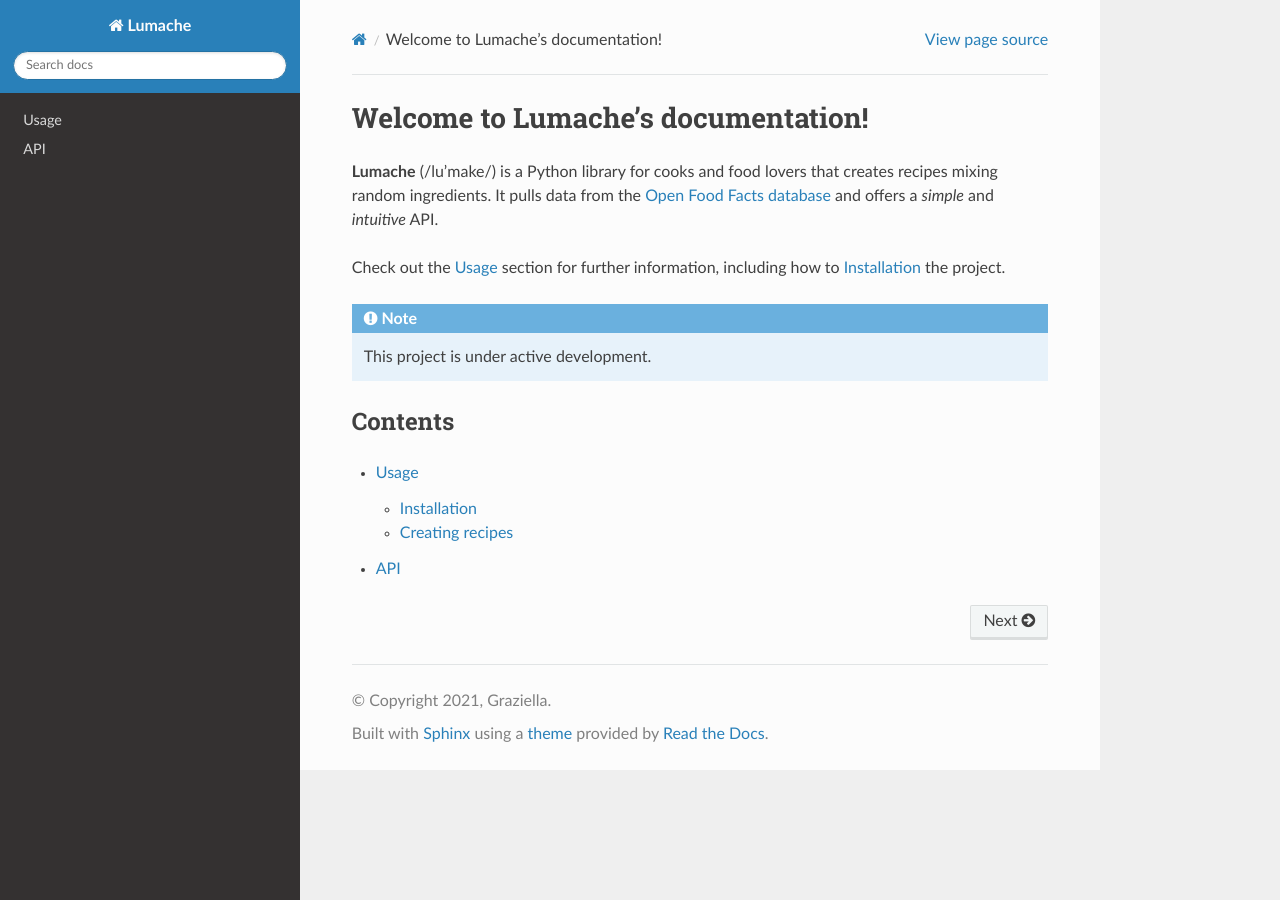
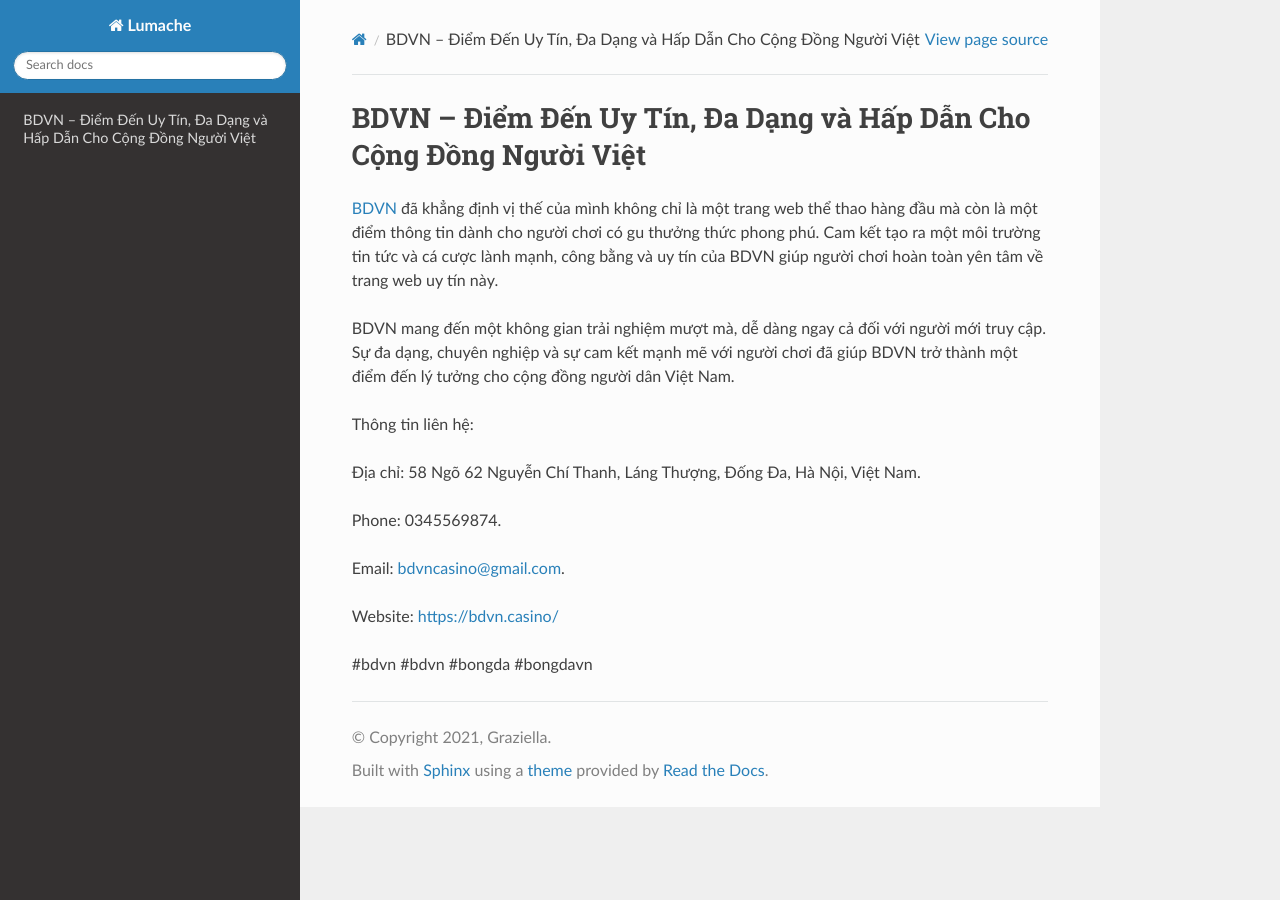
Before and after one commit to antonniotrombeta/bdvncasino, a Sphinx documentation site: the page built from docs/source/index.rst, in a window 1280 px wide. Built offline with Sphinx 7.4.7 and the Read the Docs theme 3.1.0, drawn with Linux system fonts in a browser that asks for light colours.

Commit message:
Update index.rst

```diff
--- a/docs/source/index.rst
+++ b/docs/source/index.rst
@@ -1,22 +1,18 @@
-Welcome to Lumache's documentation!
+BDVN – Điểm Đến Uy Tín, Đa Dạng và Hấp Dẫn Cho Cộng Đồng Người Việt
 ===================================
 
-**Lumache** (/lu'make/) is a Python library for cooks and food lovers
-that creates recipes mixing random ingredients.
-It pulls data from the `Open Food Facts database <https://world.openfoodfacts.org/>`_
-and offers a *simple* and *intuitive* API.
+`BDVN <https://bdvn.casino/>`_ đã khẳng định vị thế của mình không chỉ là một trang web thể thao hàng đầu mà còn là một điểm thông tin dành cho người chơi có gu thưởng thức phong phú. Cam kết tạo ra một môi trường tin tức và cá cược lành mạnh, công bằng và uy tín của BDVN giúp người chơi hoàn toàn yên tâm về trang web uy tín này.
 
-Check out the :doc:`usage` section for further information, including
-how to :ref:`installation` the project.
+BDVN mang đến một không gian trải nghiệm mượt mà, dễ dàng ngay cả đối với người mới truy cập. Sự đa dạng, chuyên nghiệp và sự cam kết mạnh mẽ với người chơi đã giúp BDVN trở thành một điểm đến lý tưởng cho cộng đồng người dân Việt Nam.
 
-.. note::
+Thông tin liên hệ:
 
-   This project is under active development.
+Địa chỉ: 58 Ngõ 62 Nguyễn Chí Thanh, Láng Thượng, Đống Đa, Hà Nội, Việt Nam.
 
-Contents
---------
+Phone: 0345569874.
 
-.. toctree::
+Email: bdvncasino@gmail.com.
 
-   usage
-   api
+Website: https://bdvn.casino/
+
+#bdvn #bdvn #bongda #bongdavn
```
